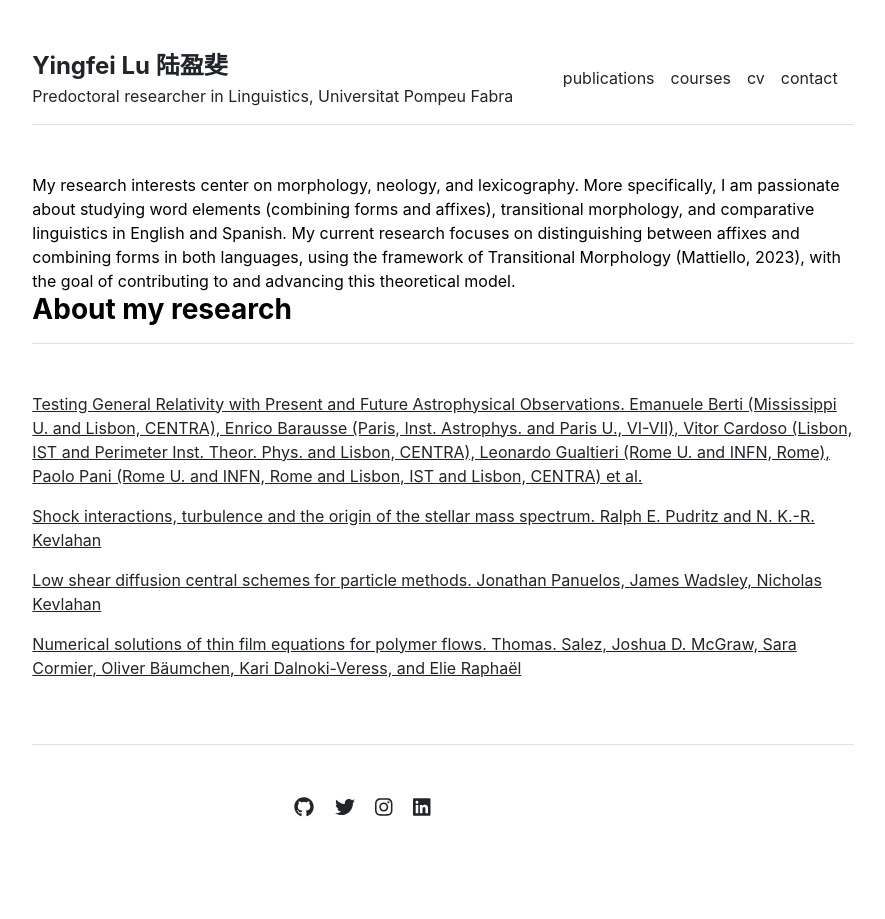
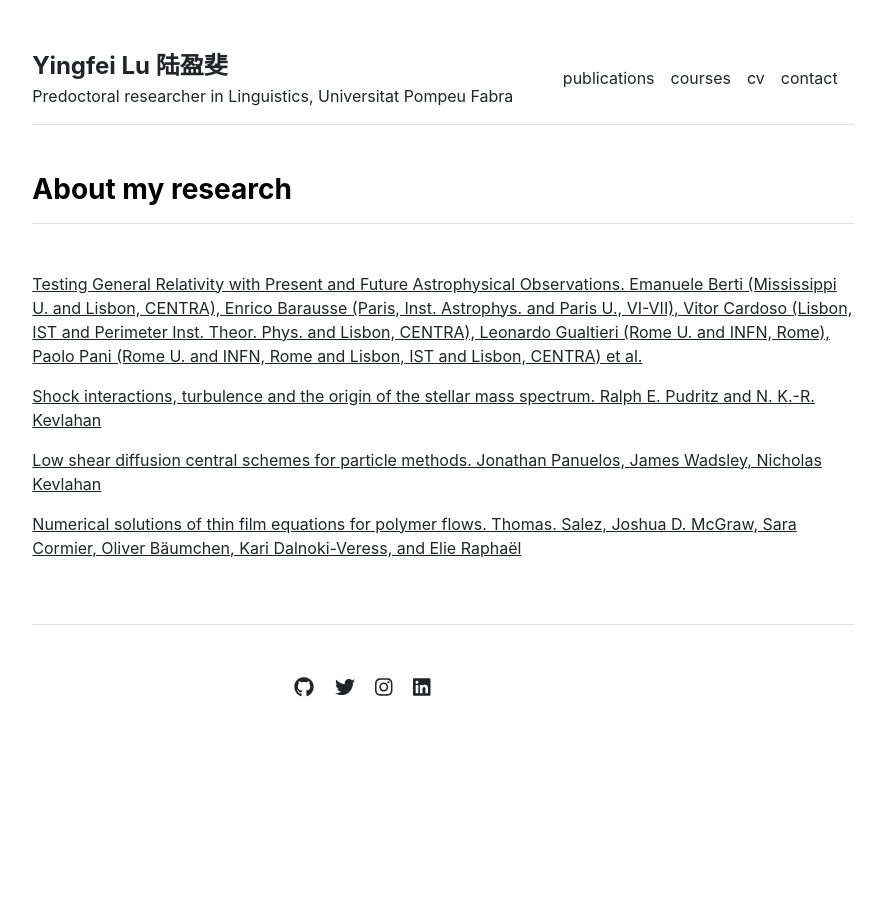
Before and after one commit to YingfeiLu/yingfeilu.github.io, a Jekyll site: the page built from publications.md, in a window 1280 px wide. Shown: the whole page, without its empty margins (197-1082 px from the left). Built offline with Jekyll 4.4.1, drawn with Linux system fonts in a browser that asks for light colours.

Commit message:
Update publications.html

```diff
--- a/_layouts/publications.html
+++ b/_layouts/publications.html
@@ -2,6 +2,5 @@
 layout: default
 ---
 
-{{ }}My research interests center on morphology, neology, and lexicography. More specifically, I am passionate about studying word elements (combining forms and affixes), transitional morphology, and comparative linguistics in English and Spanish. My current research focuses on distinguishing between affixes and combining forms in both languages, using the framework of Transitional Morphology (Mattiello, 2023), with the goal of contributing to and advancing this theoretical model.
-
+{{content }}
 {% include publications.html %}
```
